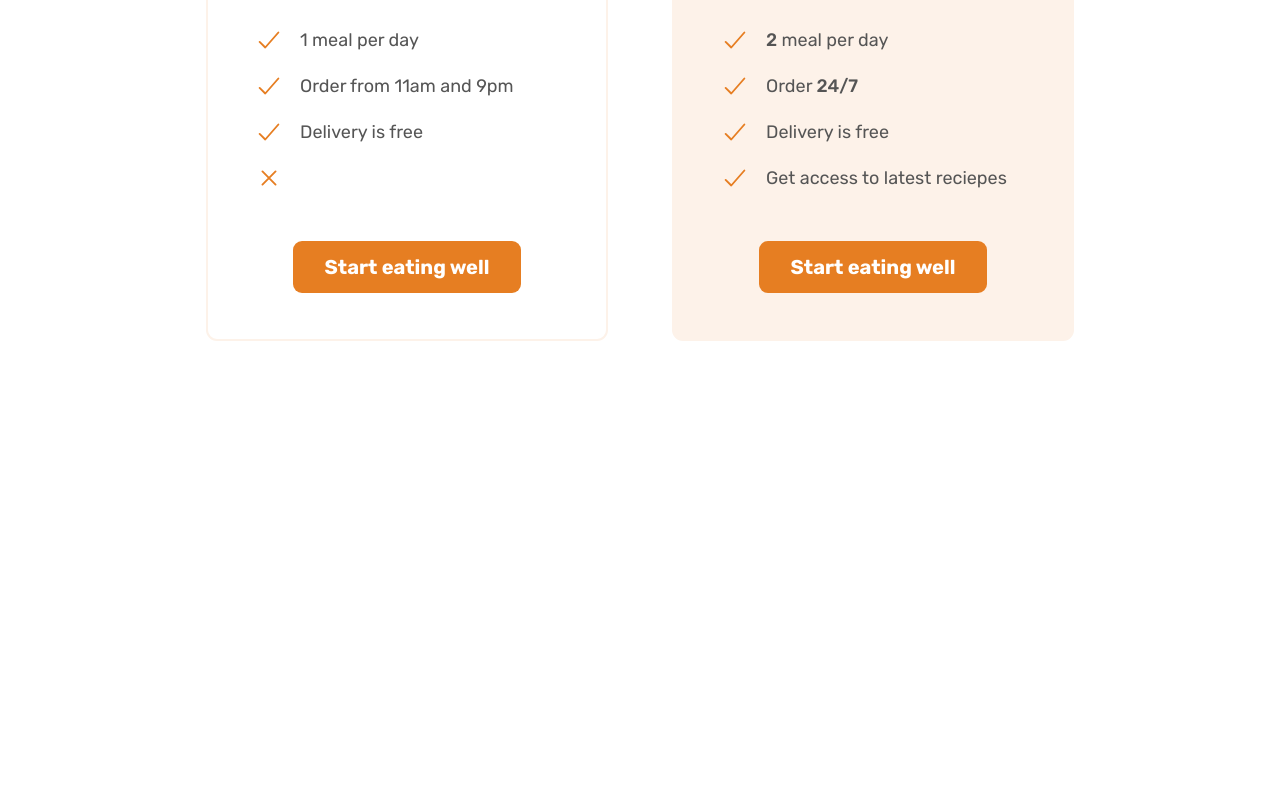
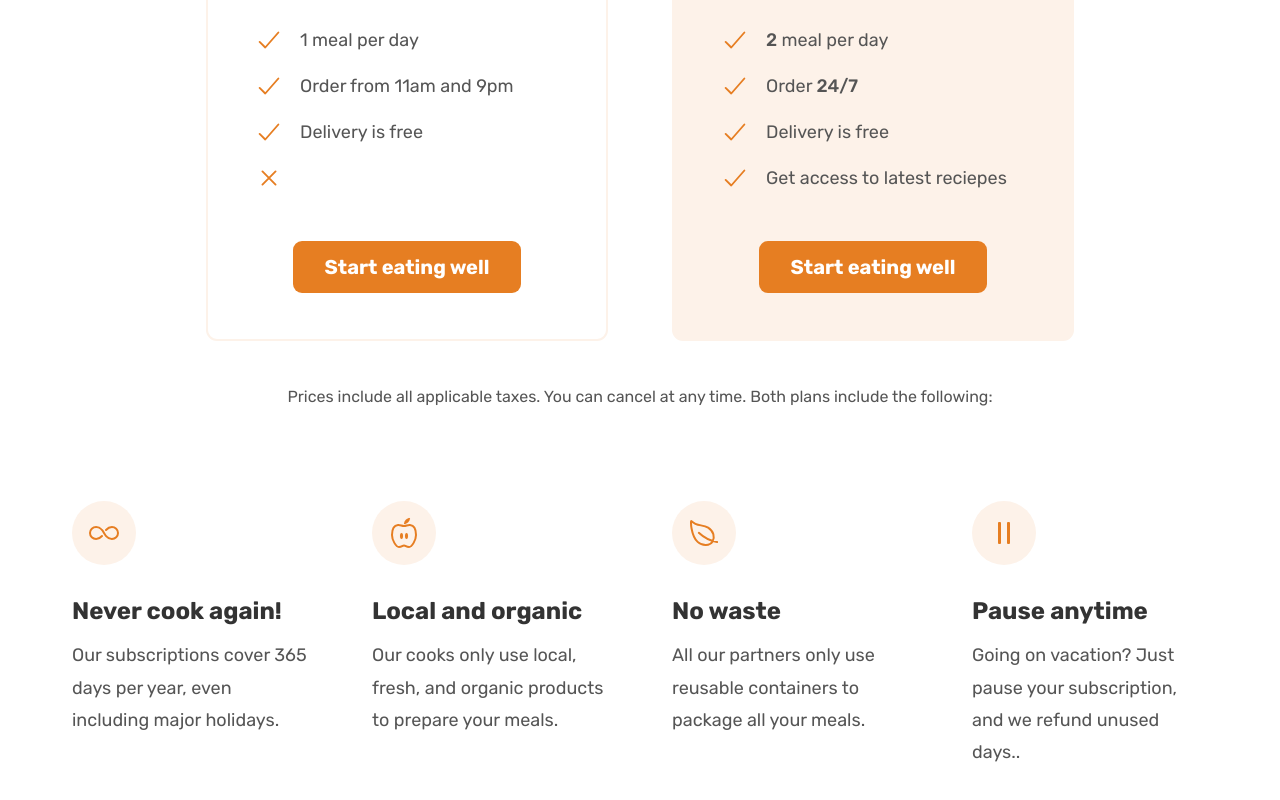
Before and after one commit to sivasaisilla/Omnifood, a plain HTML site: page index.html in a window 1280 px wide. Shown: the part 4929-5729 px from the top of the page. Before the commit the page ends 5366 px from the top, so only its background shows below. Drawn offline with nearby package versions, Linux system fonts and the light colour scheme.

Commit message:
Featured section done

```diff
--- a/css/style.css
+++ b/css/style.css
@@ -424,3 +424,32 @@
   text-align: center;
   margin-top: 4.8rem;
 }
+
+.plan-details {
+  font-size: 1.6rem;
+  line-height: 1.6rem;
+  text-align: center;
+}
+
+/* Featured */
+.feature-icon {
+  color: #e67e22;
+  height: 3.2rem;
+  width: 3.2rem;
+  background-color: #fdf2e9;
+  padding: 1.6rem;
+  border-radius: 50%;
+  margin-bottom: 3.2rem;
+}
+
+.feature-title {
+  font-size: 2.4rem;
+  color: #333;
+  font-weight: 700;
+  margin-bottom: 1.6rem;
+}
+
+.feature-text {
+  font-size: 1.8rem;
+  line-height: 1.8;
+}
--- a/index.html
+++ b/index.html
@@ -416,7 +416,7 @@
           </h2>
         </div>
 
-        <div class="container grid grid--2-cols">
+        <div class="container grid grid--2-cols margin-botton-md">
           <div class="pricing-plan pricing-plan--starter">
             <header class="plan-header">
               <p class="plan-name">Starter</p>
@@ -474,6 +474,48 @@
             </div>
           </div>
         </div>
+
+        <div class="container grid">
+          <aside class="plan-details">
+            Prices include all applicable taxes. You can cancel at any time.
+            Both plans include the following:
+          </aside>
+        </div>
+
+        <div class="container grid grid--4-cols">
+          <div class="feature">
+            <ion-icon class="feature-icon" name="infinite-outline"></ion-icon>
+            <p class="feature-title">Never cook again!</p>
+            <p class="feature-text">
+              Our subscriptions cover 365 days per year, even including major
+              holidays.
+            </p>
+          </div>
+          <div class="feature">
+            <ion-icon class="feature-icon" name="nutrition-outline"></ion-icon>
+            <p class="feature-title">Local and organic</p>
+            <p class="feature-text">
+              Our cooks only use local, fresh, and organic products to prepare
+              your meals.
+            </p>
+          </div>
+          <div class="feature">
+            <ion-icon class="feature-icon" name="leaf-outline"></ion-icon>
+            <p class="feature-title">No waste</p>
+            <p class="feature-text">
+              All our partners only use reusable containers to package all your
+              meals.
+            </p>
+          </div>
+          <div class="feature">
+            <ion-icon class="feature-icon" name="pause-outline"></ion-icon>
+            <p class="feature-title">Pause anytime</p>
+            <p class="feature-text">
+              Going on vacation? Just pause your subscription, and we refund
+              unused days..
+            </p>
+          </div>
+        </div>
       </section>
     </main>
 
```
